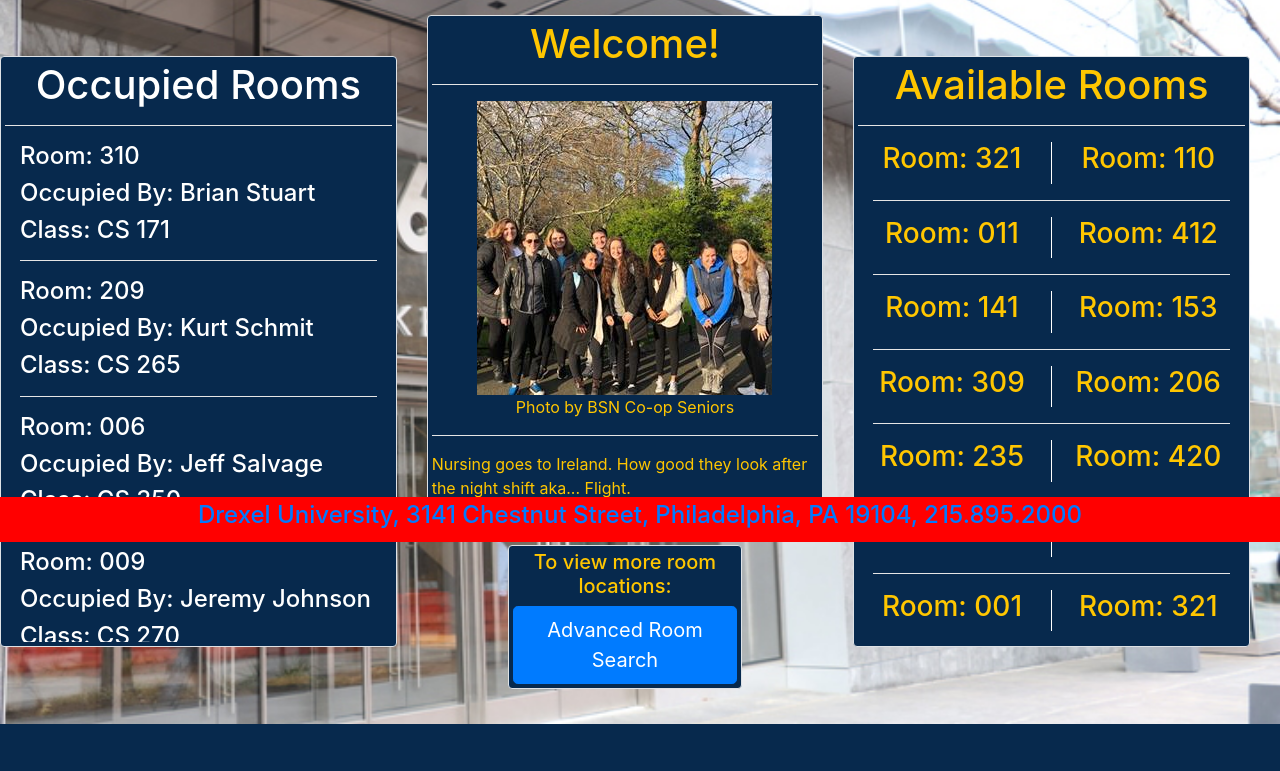
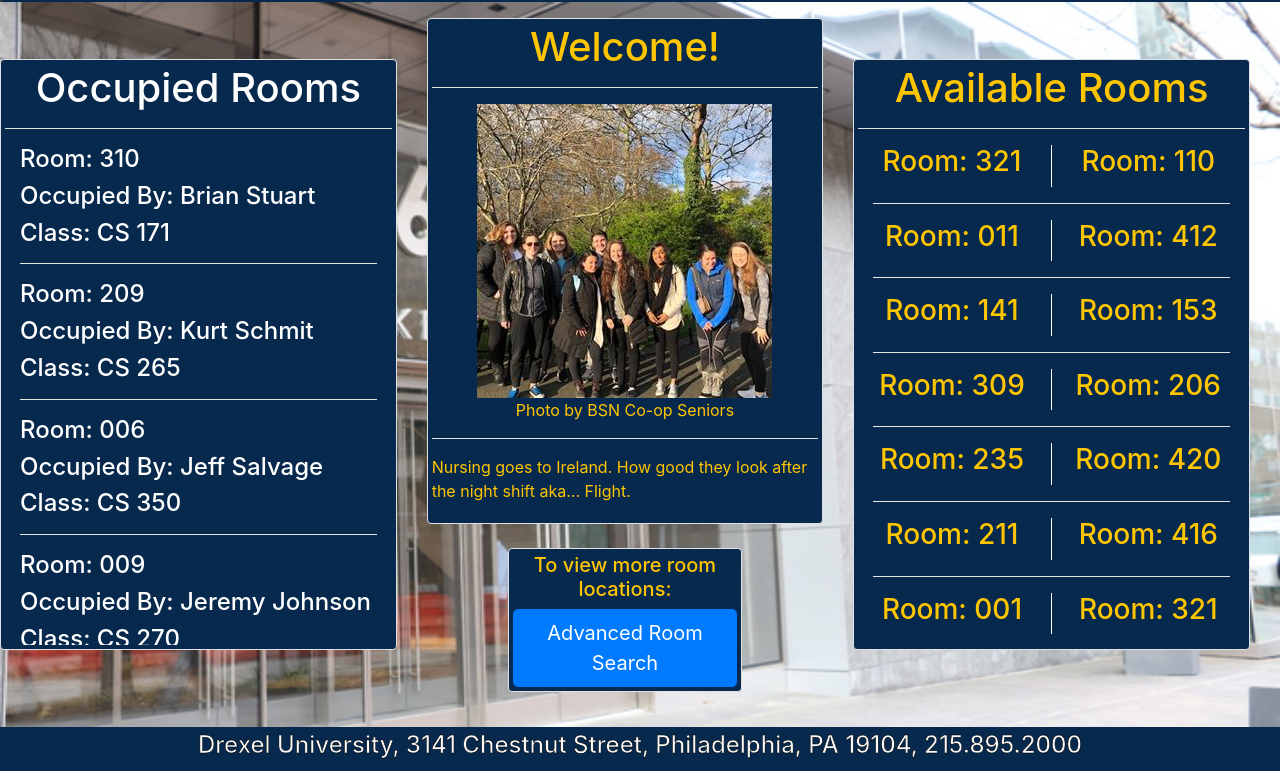
Before and after one commit to das446/iCommons, a Django app: page / in a window 1280 px wide. Shown: the part 258-1029 px from the top of the page. Before the commit the page ends 982 px from the top, so only its background shows below. Run offline with Django 3.2, Linux system fonts and the light colour scheme; parts of the project's set-up code (start-up, migrations or seed data) failed here and were passed over; some libraries are stand-ins or nearby versions.

Commit message:
made bottom bar not red

```diff
--- a/static/css/base.css
+++ b/static/css/base.css
@@ -1,11 +1,22 @@
 .footer {
-  position: fixed;
+  /*position: fixed;*/
   left: 0;
   bottom: 0;
   width: 100%;
-  background-color: red;
-  color: #007bff;
+  background-color: #07294D;
+  color: rgb(250, 250, 250);
   text-align: center;
+  font-size: medium;
+  -webkit-text-stroke: 0.5px black;
+}
+
+.nav-link{
+  color: white;
+  font-size: large;
+}
+/* mouse over link */
+.nav-link:hover {
+  color: yellow;
 }
 
 .half {
--- /dev/null
+++ b/static/css/home.css
@@ -0,0 +1,3 @@
+.room{
+  color: white;
+}
```
